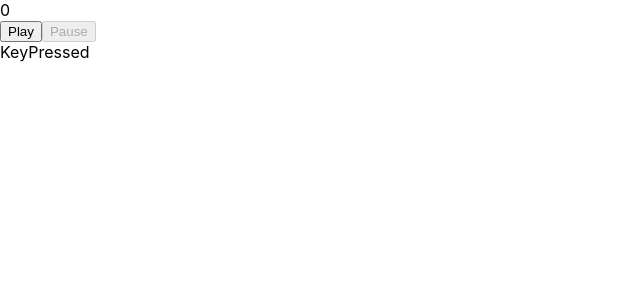
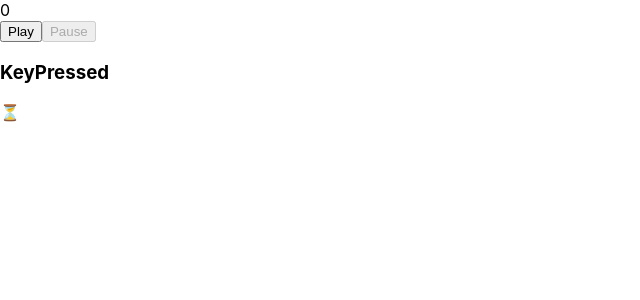
Before and after one commit to Yarklim/react_practice-redux_toolkit, a React (Vite) app: page / in a window 1280 px wide. Shown: the top 300 px of the page, without its empty margins (0-640 px from the left). Built offline with nearby package versions, Linux system fonts and the light colour scheme.

Commit message:
update KeyPressed

```diff
--- a/src/components/Playground/components/KeyPressed/KeyPressed.tsx
+++ b/src/components/Playground/components/KeyPressed/KeyPressed.tsx
@@ -2,6 +2,7 @@ import { useCallback, useEffect } from "react"
 import { useAppDispatch } from "../../../../app/hooks"
 import { setEnteredValue } from "../../store/slices"
 import { MAP_ARROW_CODES } from "../../constants"
+import { useKeyPressedElement } from "./hooks"
 
 export interface IKeyPressedProps {
   isTimerActive: boolean
@@ -9,6 +10,8 @@ export interface IKeyPressedProps {
 
 const KeyPressed: React.FC<IKeyPressedProps> = (props) => {
   const { isTimerActive } = props
+
+  const keyPressedElement = useKeyPressedElement()
 
   const dispatch = useAppDispatch()
 
@@ -29,7 +32,12 @@ const KeyPressed: React.FC<IKeyPressedProps> = (props) => {
     }
   })
 
-  return <div>KeyPressed</div>
+  return (
+    <div>
+      <h3>KeyPressed</h3>
+      <span>{keyPressedElement}</span>
+    </div>
+  )
 }
 
 export default KeyPressed
--- /dev/null
+++ b/src/components/Playground/components/KeyPressed/hooks.ts
@@ -0,0 +1,17 @@
+import { useAppSelector } from "../../../../app/hooks"
+import { MAP_ARROW_CODES } from "../../constants"
+import { IMapArrowCodes } from "../../types"
+
+export const useKeyPressedElement = (): string => {
+  const state = useAppSelector((state) => state.playground)
+
+  if (state.steps.length) {
+    const enteredValue = state.steps[state.currentStep - 1].enteredValue
+
+    if (enteredValue) {
+      return MAP_ARROW_CODES[enteredValue as keyof IMapArrowCodes]
+    }
+  }
+
+  return "⏳"
+}
```
